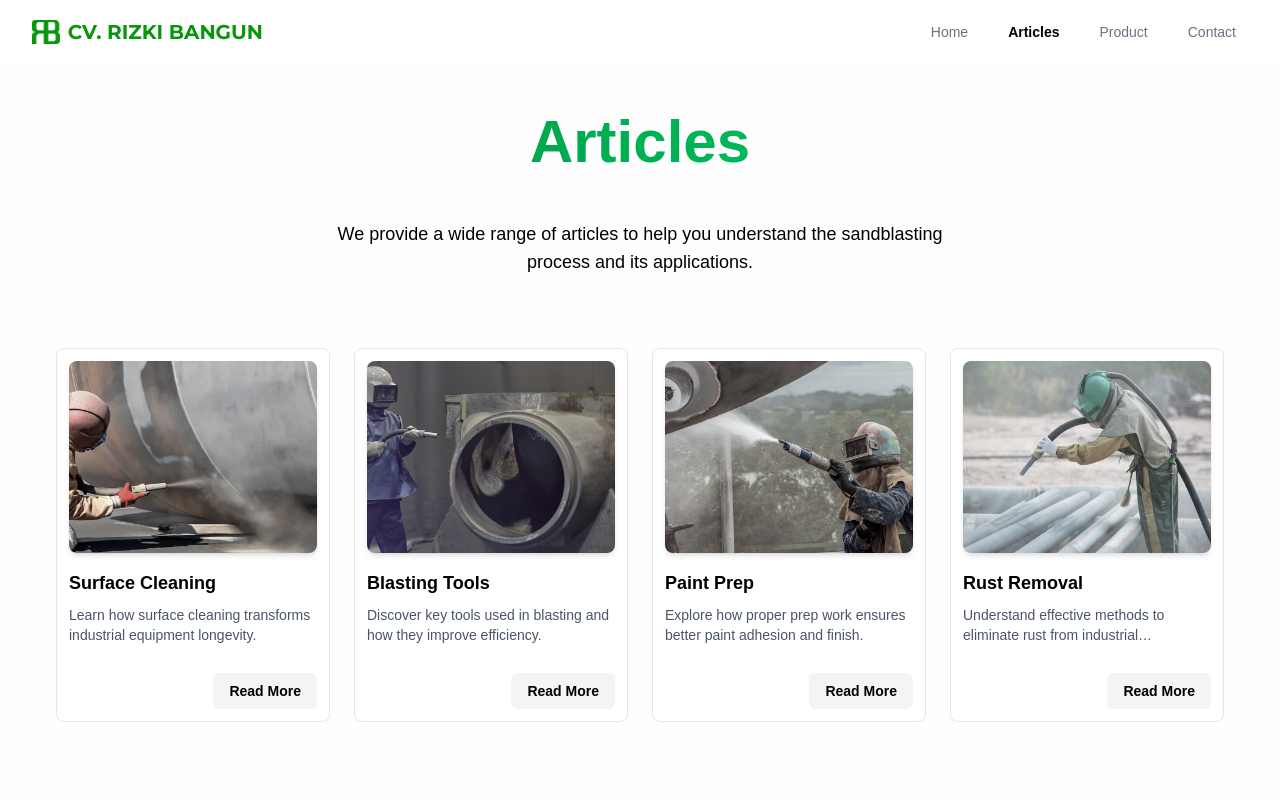
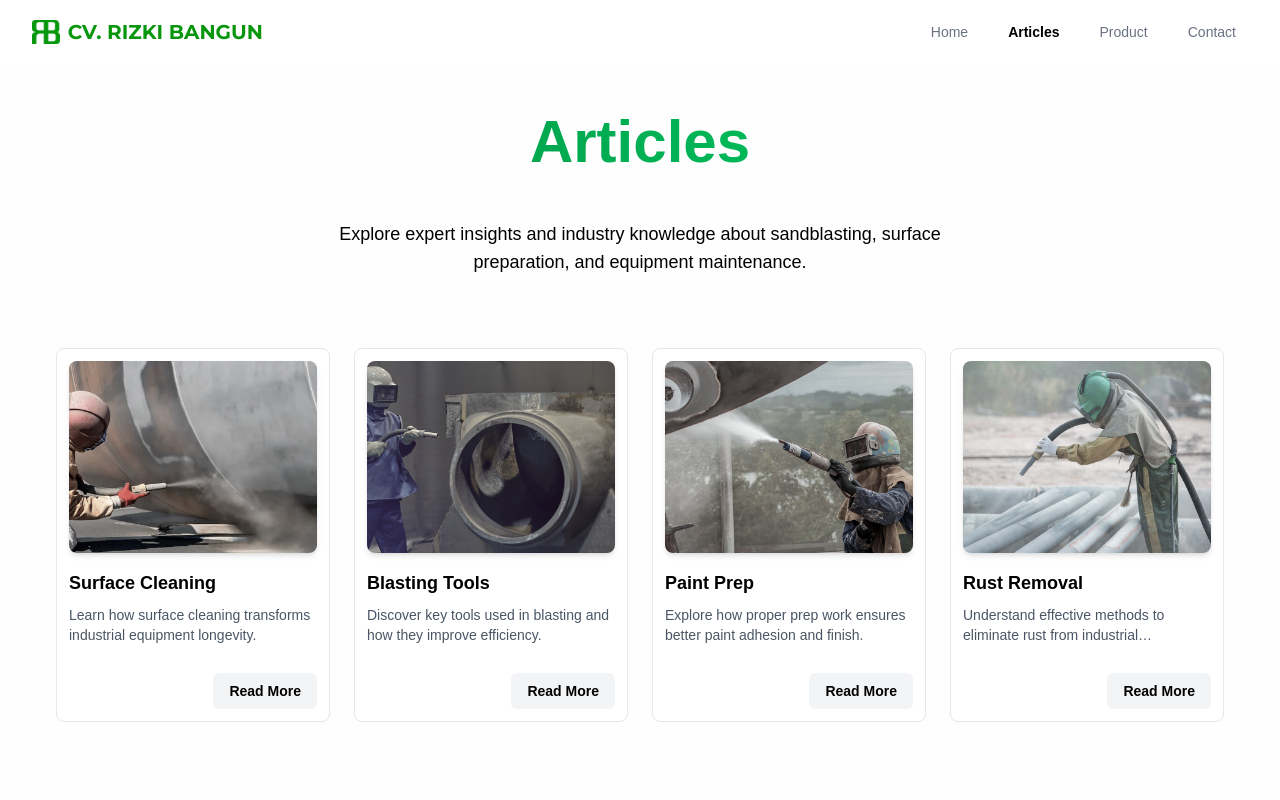
Before and after one commit to faiz832/CV-RIZKI-BANGUN, a React (Vite) app: page /articles in a window 1280 px wide. Shown: the top 800 px of the page. Built offline with nearby package versions, Linux system fonts and the light colour scheme; a web font is replaced by a local one.

Commit message:
fix articles title

```diff
--- a/src/pages/Articles.jsx
+++ b/src/pages/Articles.jsx
@@ -6,7 +6,7 @@ export default function Articles() {
     <>
       <div className="max-w-7xl mx-auto px-4 sm:px-6 lg:px-8">
         <h1 className="text-6xl text-center font-extrabold text-transparent bg-clip-text bg-gradient-to-r from-green-700 to-green-400 my-12">Articles</h1>
-        <p className="w-full lg:w-2/4 mx-auto text-center text-lg">We provide a wide range of articles to help you understand the sandblasting process and its applications.</p>
+        <p className="w-full lg:w-2/4 mx-auto text-center text-lg">Explore expert insights and industry knowledge about sandblasting, surface preparation, and equipment maintenance.</p>
 
         <div className="grid grid-cols-1 md:grid-cols-2 lg:grid-cols-3 xl:grid-cols-4 gap-6 p-6 mt-12 mb-20">
           {articles.map((article, id) => (
```
